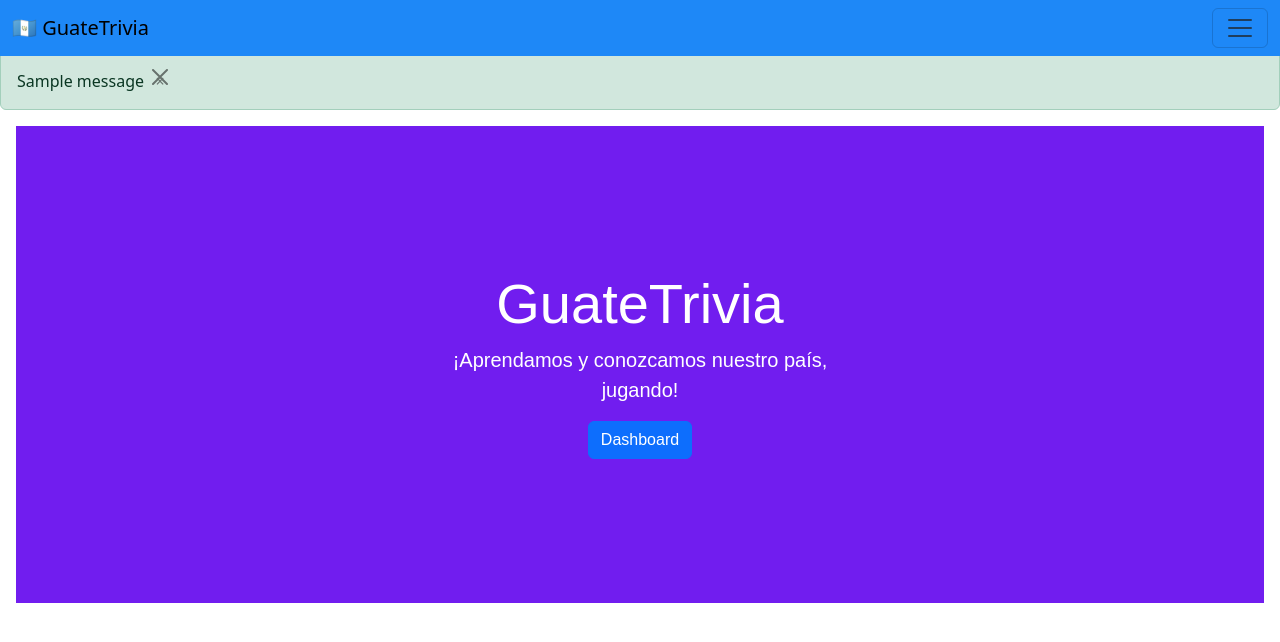
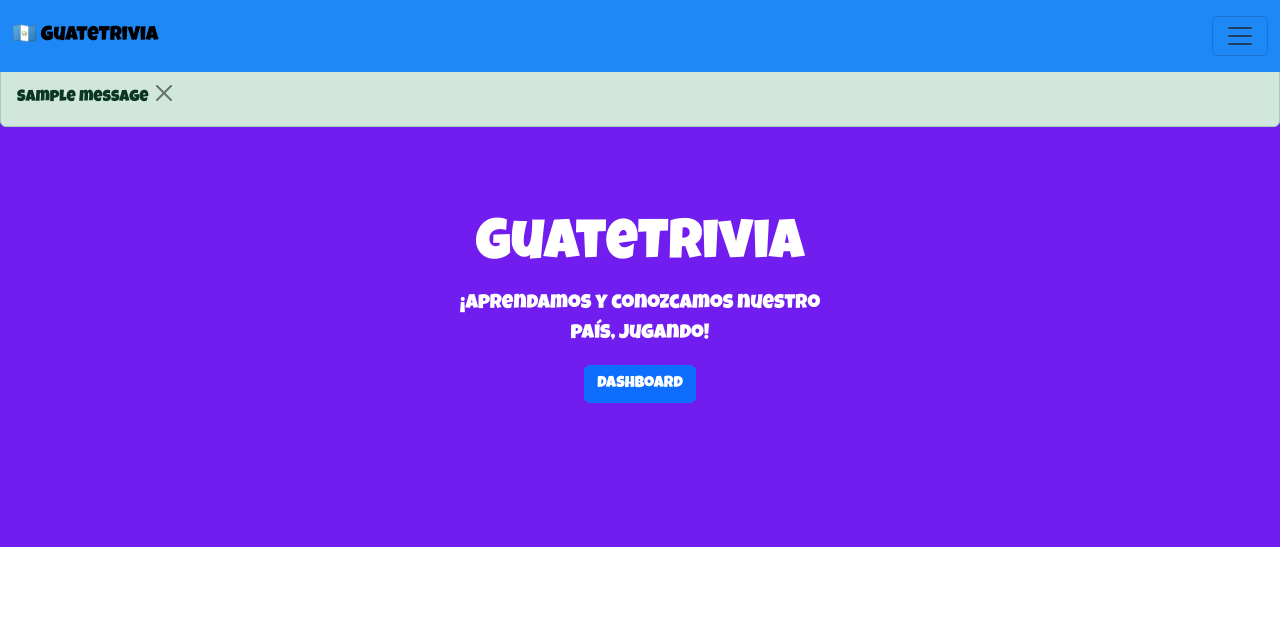
Before and after one commit to ZarakiLancelot/guatetrivia, a Flask app: page / in a window 1280 px wide. Shown: the top 642 px of the page. Run offline with Flask 3, Linux system fonts and the light colour scheme; tables that the repository leaves empty hold one stand-in row (values such as "Sample post"); one stand-in notice (Sample message) is shown.

Commit message:
aplicar fuente en toda aplicación, así como padding y margin

```diff
--- a/trivia/static/css/login.css
+++ b/trivia/static/css/main.css
@@ -1,5 +1,28 @@
+@font-face {
+    font-family: 'Luckiest Guy';
+    src: url("../fonts/LuckiestGuy-Regular.ttf") format('truetype');
+    font-weight: normal;
+    font-style: normal;
+}
+
+body {
+    font-family: Luckiest Guy, sans-serif !important;
+    padding-top: 70px;
+}
+
+.flash-messages {
+    position: fixed;
+    top: 0;
+    width: 100%;
+    z-index: 1000;
+}
+
 .navbar {
     background-color: #1E88F7 !important;
+}
+
+.fixed-size {
+    height: 72px;
 }
 
 .menu-contextual {
@@ -58,7 +81,7 @@
 .dashboard-font {
     background-color: #711DEF;
     color: white;
-    font-family: Luckiest Guy, sans-serif;
+    font-family: Luckiest Guy, sans-serif !important;
 }
 
 .rounded-avatar {
--- a/trivia/templates/base.html
+++ b/trivia/templates/base.html
@@ -11,11 +11,11 @@
 
     <link href="https://cdn.jsdelivr.net/npm/bootstrap@5.3.2/dist/css/bootstrap.min.css" rel="stylesheet" integrity="sha384-T3c6CoIi6uLrA9TneNEoa7RxnatzjcDSCmG1MXxSR1GAsXEV/Dwwykc2MPK8M2HN" crossorigin="anonymous">
 
-    <link rel="stylesheet" href="{{ url_for('static', filename='css/login.css') }}">
+    <link rel="stylesheet" href="{{ url_for('static', filename='css/main.css') }}">
     <link rel="stylesheet" href="{{ url_for('static', filename='fonts/LuckiestGuy-Regular.ttf') }}">
   </head>
   <body>
-    <nav class="navbar bg-body-tertiary fixed-top">
+    <nav class="navbar bg-body-tertiary fixed-top fixed-size">
       <div class="container-fluid">
         <a class="navbar-brand" href="{{ url_for('home_page') }}">🇬🇹 GuateTrivia</a>
         <div class="d-flex flex-row align-items-center ms-auto me-3">
@@ -59,14 +59,12 @@
       </div>
     </nav>
 
-    <br><br>
     {% with messages = get_flashed_messages(with_categories=true) %}
       {% if messages %}
         {% for category, message in messages %}
-          <div class="alert alert-{{ category }}">
+          <div class="alert alert-{{ category }} mt-lg-5 flash-messages">
             {{ message }}
-            <button type="button" class="m1-2 mb-1 btn-close" data-bs-dismiss="alert" aria-label="Close">
-              <span aria-hidden="true">&times;</span>
+            <button type="button" class="m1-2 mb-1 btn-close mt-3" data-bs-dismiss="alert" aria-label="Close">
             </button>
           </div>
         {% endfor %}
--- a/trivia/templates/dashboard.html
+++ b/trivia/templates/dashboard.html
@@ -4,7 +4,7 @@
 {% endblock %}
 
 {% block content %}
-    <div class="position-relative overflow-hidden p-3 p-md-5 m-md-3 text-center dashboard-font">
+    <div class="position-relative overflow-hidden text-center dashboard-font">
         <div class="col p-lg-5 mx-auto my-5">
             <div class="content-section">
                 <div class="media">
--- a/trivia/templates/home.html
+++ b/trivia/templates/home.html
@@ -4,7 +4,7 @@
 {% endblock %}
 
 {% block content %}
-    <div class="position-relative overflow-hidden p-3 p-md-5 m-md-3 text-center dashboard-font">
+    <div class="position-relative overflow-hidden p-3 p-md-5 text-center dashboard-font">
         <div class="col-md-5 p-lg-5 mx-auto my-5">
             <h1 class="display-4 font-weight-normal">
                 GuateTrivia
```
Also changed, not shown: trivia/forms.py (+15 -0 lines), instance/guatetrivia.db, trivia/static/images/avatar/quetzal.png (added).
